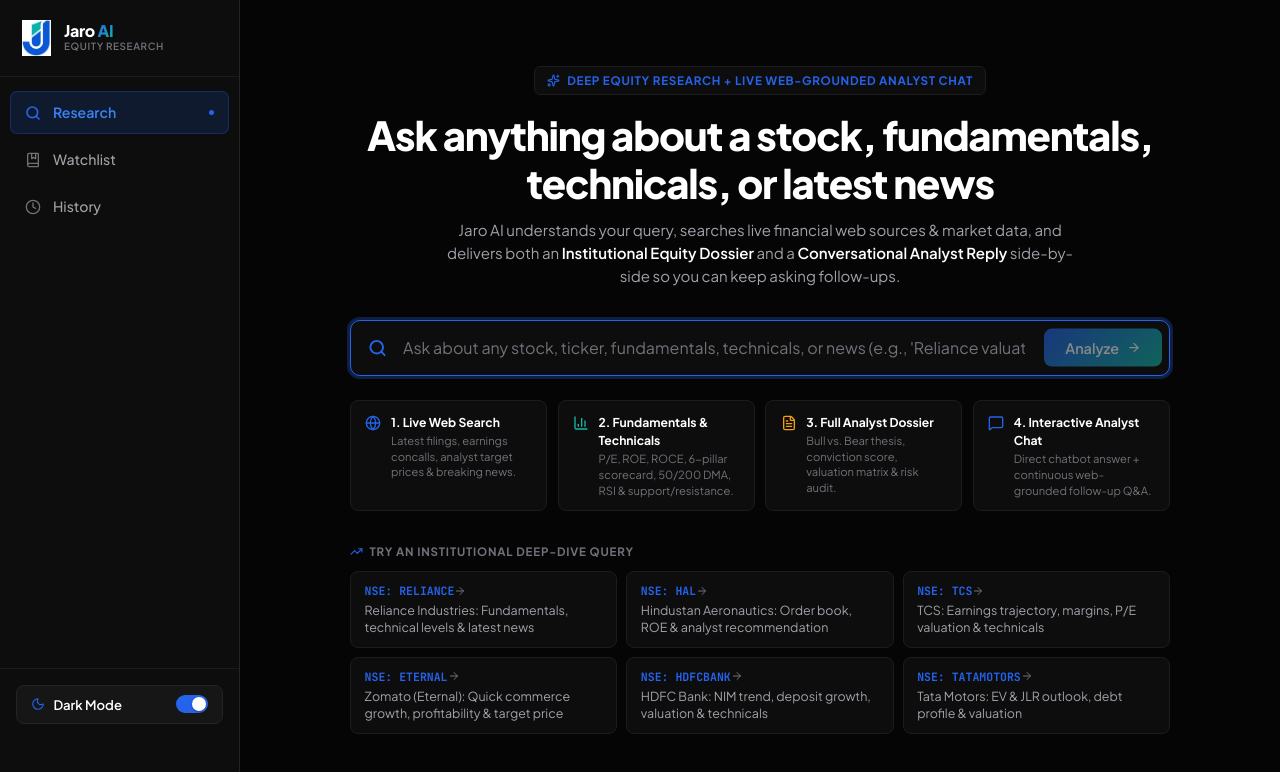
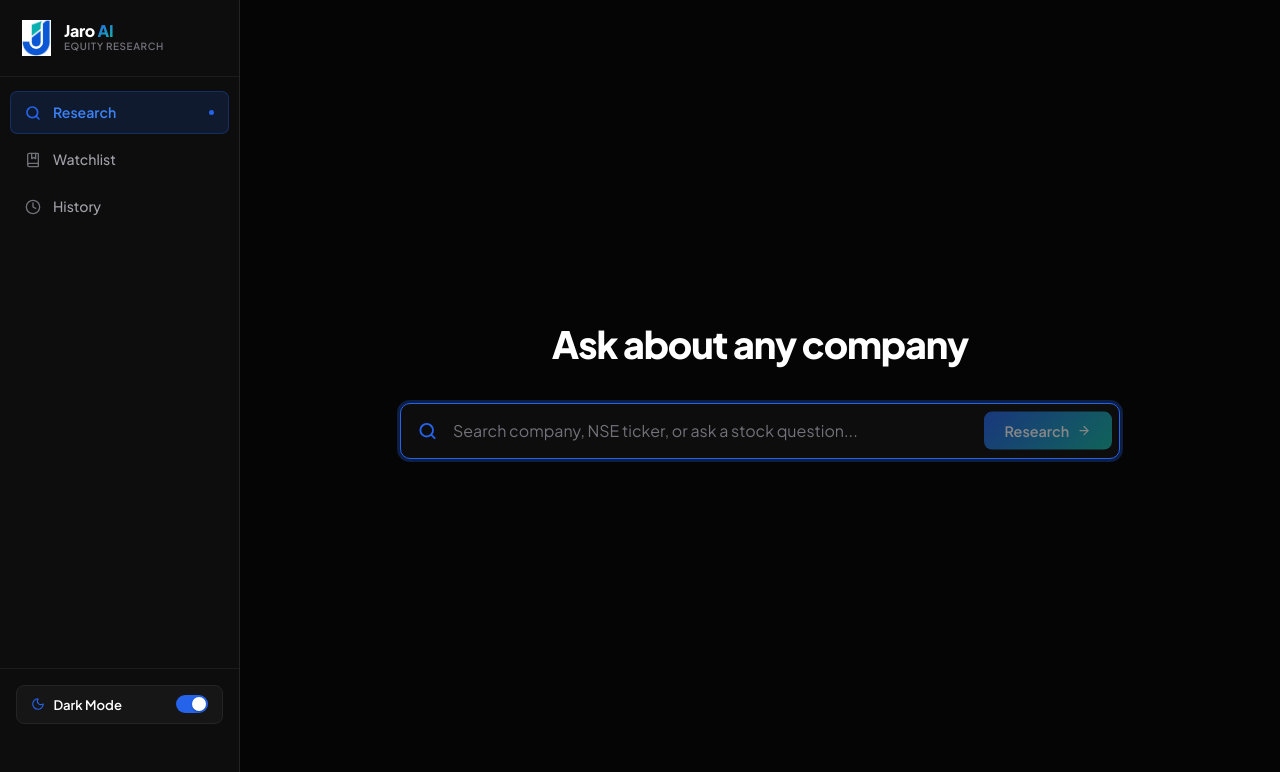
Before and after one commit to Dharma222004/Jaro-AI, a Next.js app: page /dashboard in a window 1280 px wide. Shown: the top 772 px of the page. Built offline with nearby package versions, Linux system fonts and the light colour scheme; no server answers.

Commit message:
refactor(dashboard): simplify research stage labels and UI
Update stage descriptions for clarity and remove redundant analyst query components to streamline the dashboard interface.

```diff
--- a/app/dashboard/page.tsx
+++ b/app/dashboard/page.tsx
@@ -1,17 +1,7 @@
 'use client';
 
 import { useState, useRef, useCallback } from 'react';
-import {
-  Search,
-  ArrowRight,
-  ShieldAlert,
-  Globe,
-  BarChart3,
-  MessageSquare,
-  FileText,
-  Sparkles,
-  TrendingUp,
-} from 'lucide-react';
+import { Search, ArrowRight, ShieldAlert } from 'lucide-react';
 import type { CompanyCandidate } from '@/types/company';
 import type { ResearchReport, ResearchSourceMeta } from '@/types/research';
 import { ResearchProgress } from '@/components/research/ResearchProgress';
@@ -33,45 +23,12 @@ export interface StageItem {
 }
 
 const INITIAL_STAGES: StageItem[] = [
-  { id: 'company_id', label: 'Query intent & NSE/BSE entity resolution', status: 'pending' },
-  { id: 'web_research', label: 'Live web search & multi-source news collection', status: 'pending' },
-  { id: 'metric_extraction', label: 'Financial statements, valuation & technical extraction', status: 'pending' },
+  { id: 'company_id', label: 'Company identification & NSE/BSE resolution', status: 'pending' },
+  { id: 'web_research', label: 'Multi-source research collection', status: 'pending' },
+  { id: 'metric_extraction', label: 'Financial statements & ratio extraction', status: 'pending' },
   { id: 'validation', label: 'Cross-source validation & conflict audit', status: 'pending' },
-  { id: 'ai_analysis', label: 'Synthesizing Institutional Report & Analyst Chat Briefing', status: 'pending' },
-  { id: 'report_validation', label: 'Finalizing 6-pillar scorecard & grounded citations', status: 'pending' },
-];
-
-const QUICK_ANALYST_QUERIES = [
-  {
-    ticker: 'RELIANCE',
-    label: 'Reliance Industries: Fundamentals, technical levels & latest news',
-    query: 'Analyze Reliance Industries fundamentals, valuation, technical support/resistance and latest news',
-  },
-  {
-    ticker: 'HAL',
-    label: 'Hindustan Aeronautics: Order book, ROE & analyst recommendation',
-    query: 'Deep research on Hindustan Aeronautics (HAL) defense order book, fundamentals, technicals and recommendation',
-  },
-  {
-    ticker: 'TCS',
-    label: 'TCS: Earnings trajectory, margins, P/E valuation & technicals',
-    query: 'TCS latest quarterly performance, operating margins, valuation ratios and technical outlook',
-  },
-  {
-    ticker: 'ETERNAL',
-    label: 'Zomato (Eternal): Quick commerce growth, profitability & target price',
-    query: 'Zomato Blinkit growth, fundamental valuation, latest analyst target price and technical structure',
-  },
-  {
-    ticker: 'HDFCBANK',
-    label: 'HDFC Bank: NIM trend, deposit growth, valuation & technicals',
-    query: 'HDFC Bank fundamental analysis, NIM and credit growth, valuation vs historical average and technical levels',
-  },
-  {
-    ticker: 'TATAMOTORS',
-    label: 'Tata Motors: EV & JLR outlook, debt profile & valuation',
-    query: 'Tata Motors JLR and EV fundamentals, free cash flow, debt reduction and technical momentum',
-  },
+  { id: 'ai_analysis', label: 'Jaro AI is Analyzing & Synthesizing Financials', status: 'pending' },
+  { id: 'report_validation', label: 'Report finalization & quality verification', status: 'pending' },
 ];
 
 export default function DashboardPage() {
@@ -303,72 +260,28 @@ export default function DashboardPage() {
     );
   }
 
+  // Minimalistic Research Terminal View
   return (
     <div style={{ flex: 1, display: 'flex', flexDirection: 'column', minHeight: '100%' }}>
-      <div
-        className="page-container"
-        style={{
-          flex: 1,
-          display: 'flex',
-          flexDirection: 'column',
-          justifyContent: 'center',
-          paddingTop: '2.5rem',
-          paddingBottom: '2.5rem',
-        }}
-      >
-        <div style={{ maxWidth: '820px', margin: '0 auto', width: '100%' }}>
-          {/* Header */}
-          <div style={{ textAlign: 'center', marginBottom: '2rem' }}>
-            <div
-              style={{
-                display: 'inline-flex',
-                alignItems: 'center',
-                gap: '0.45rem',
-                padding: '0.3rem 0.75rem',
-                borderRadius: '6px',
-                background: 'var(--bg-surface)',
-                border: '1px solid var(--border-subtle)',
-                fontSize: '0.73rem',
-                fontWeight: 700,
-                color: 'var(--accent)',
-                textTransform: 'uppercase',
-                letterSpacing: '0.06em',
-                marginBottom: '1rem',
-              }}
-            >
-              <Sparkles size={13} />
-              <span>Deep Equity Research + Live Web-Grounded Analyst Chat</span>
-            </div>
-
+      <div className="page-container" style={{ flex: 1, display: 'flex', flexDirection: 'column', justifyContent: 'center' }}>
+        <div style={{ maxWidth: '720px', margin: '0 auto', width: '100%' }}>
+          {/* Minimalist Header */}
+          <div style={{ textAlign: 'center', marginBottom: '2.25rem' }}>
             <h1
               style={{
-                fontSize: 'clamp(1.75rem, 4vw, 2.5rem)',
+                fontSize: 'clamp(1.75rem, 4vw, 2.35rem)',
                 fontWeight: 800,
                 letterSpacing: '-0.03em',
                 color: 'var(--text-primary)',
-                lineHeight: 1.18,
-                marginBottom: '0.75rem',
+                lineHeight: 1.2,
               }}
             >
-              Ask anything about a stock, fundamentals, technicals, or latest news
+              Ask about any company
             </h1>
-            <p
-              style={{
-                fontSize: '0.94rem',
-                color: 'var(--text-secondary)',
-                maxWidth: '640px',
-                margin: '0 auto',
-                lineHeight: 1.55,
-              }}
-            >
-              Jaro AI understands your query, searches live financial web sources &amp; market data, and delivers both an{' '}
-              <strong style={{ color: 'var(--text-primary)', fontWeight: 600 }}>Institutional Equity Dossier</strong> and a{' '}
-              <strong style={{ color: 'var(--text-primary)', fontWeight: 600 }}>Conversational Analyst Reply</strong> side-by-side so you can keep asking follow-ups.
-            </p>
           </div>
 
-          {/* Search Bar */}
-          <div className="search-wrapper" style={{ marginBottom: '1.5rem' }}>
+          {/* Clean Search Bar */}
+          <div className="search-wrapper">
             <div className="search-icon-pos">
               <Search size={19} strokeWidth={2.4} />
             </div>
@@ -378,7 +291,7 @@ export default function DashboardPage() {
               value={query}
               onChange={(e) => setQuery(e.target.value)}
               onKeyDown={handleKeyDown}
-              placeholder="Ask about any stock, ticker, fundamentals, technicals, or news (e.g., 'Reliance valuation & latest news')..."
+              placeholder="Search company, NSE ticker, or ask a stock question..."
               className="search-input-field"
               autoFocus
             />
@@ -388,177 +301,9 @@ export default function DashboardPage() {
                 disabled={!query.trim()}
                 className="btn-gradient"
               >
-                <span>Analyze</span>
+                <span>Research</span>
                 <ArrowRight size={14} />
               </button>
-            </div>
-          </div>
-
-          {/* Pipeline Workflow Strip */}
-          <div
-            style={{
-              display: 'grid',
-              gridTemplateColumns: 'repeat(auto-fit, minmax(175px, 1fr))',
-              gap: '0.65rem',
-              marginBottom: '2rem',
-            }}
-          >
-            <div
-              style={{
-                padding: '0.75rem 0.9rem',
-                borderRadius: '8px',
-                background: 'var(--bg-surface)',
-                border: '1px solid var(--border-subtle)',
-                display: 'flex',
-                alignItems: 'flex-start',
-                gap: '0.6rem',
-              }}
-            >
-              <Globe size={16} style={{ color: 'var(--accent)', flexShrink: 0, marginTop: '2px' }} />
-              <div>
-                <div style={{ fontSize: '0.76rem', fontWeight: 700, color: 'var(--text-primary)' }}>
-                  1. Live Web Search
-                </div>
-                <div style={{ fontSize: '0.7rem', color: 'var(--text-muted)', lineHeight: 1.4, marginTop: '2px' }}>
-                  Latest filings, earnings concalls, analyst target prices &amp; breaking news.
-                </div>
-              </div>
-            </div>
-
-            <div
-              style={{
-                padding: '0.75rem 0.9rem',
-                borderRadius: '8px',
-                background: 'var(--bg-surface)',
-                border: '1px solid var(--border-subtle)',
-                display: 'flex',
-                alignItems: 'flex-start',
-                gap: '0.6rem',
-              }}
-            >
-              <BarChart3 size={16} style={{ color: 'var(--positive)', flexShrink: 0, marginTop: '2px' }} />
-              <div>
-                <div style={{ fontSize: '0.76rem', fontWeight: 700, color: 'var(--text-primary)' }}>
-                  2. Fundamentals &amp; Technicals
-                </div>
-                <div style={{ fontSize: '0.7rem', color: 'var(--text-muted)', lineHeight: 1.4, marginTop: '2px' }}>
-                  P/E, ROE, ROCE, 6-pillar scorecard, 50/200 DMA, RSI &amp; support/resistance.
-                </div>
-              </div>
-            </div>
-
-            <div
-              style={{
-                padding: '0.75rem 0.9rem',
-                borderRadius: '8px',
-                background: 'var(--bg-surface)',
-                border: '1px solid var(--border-subtle)',
-                display: 'flex',
-                alignItems: 'flex-start',
-                gap: '0.6rem',
-              }}
-            >
-              <FileText size={16} style={{ color: 'var(--warning)', flexShrink: 0, marginTop: '2px' }} />
-              <div>
-                <div style={{ fontSize: '0.76rem', fontWeight: 700, color: 'var(--text-primary)' }}>
-                  3. Full Analyst Dossier
-                </div>
-                <div style={{ fontSize: '0.7rem', color: 'var(--text-muted)', lineHeight: 1.4, marginTop: '2px' }}>
-                  Bull vs. Bear thesis, conviction score, valuation matrix &amp; risk audit.
-                </div>
-              </div>
-            </div>
-
-            <div
-              style={{
-                padding: '0.75rem 0.9rem',
-                borderRadius: '8px',
-                background: 'var(--bg-surface)',
-                border: '1px solid var(--border-subtle)',
-                display: 'flex',
-                alignItems: 'flex-start',
-                gap: '0.6rem',
-              }}
-            >
-              <MessageSquare size={16} style={{ color: 'var(--accent)', flexShrink: 0, marginTop: '2px' }} />
-              <div>
-                <div style={{ fontSize: '0.76rem', fontWeight: 700, color: 'var(--text-primary)' }}>
-                  4. Interactive Analyst Chat
-                </div>
-                <div style={{ fontSize: '0.7rem', color: 'var(--text-muted)', lineHeight: 1.4, marginTop: '2px' }}>
-                  Direct chatbot answer + continuous web-grounded follow-up Q&amp;A.
-                </div>
-              </div>
-            </div>
-          </div>
-
-          {/* Quick-Start Institutional Queries */}
-          <div>
-            <div
-              style={{
-                fontSize: '0.72rem',
-                fontWeight: 700,
-                textTransform: 'uppercase',
-                letterSpacing: '0.07em',
-                color: 'var(--text-muted)',
-                marginBottom: '0.65rem',
-                display: 'flex',
-                alignItems: 'center',
-                gap: '0.4rem',
-              }}
-            >
-              <TrendingUp size={13} style={{ color: 'var(--accent)' }} />
-              <span>Try an Institutional Deep-Dive Query</span>
-            </div>
-
-            <div
-              style={{
-                display: 'grid',
-                gridTemplateColumns: 'repeat(auto-fill, minmax(250px, 1fr))',
-                gap: '0.55rem',
-              }}
-            >
-              {QUICK_ANALYST_QUERIES.map((item) => (
-                <button
-                  key={item.ticker}
-                  onClick={() => runResearch(item.query)}
-                  style={{
-                    textAlign: 'left',
-                    padding: '0.7rem 0.85rem',
-                    borderRadius: '8px',
-                    background: 'var(--bg-surface)',
-                    border: '1px solid var(--border-subtle)',
-                    cursor: 'pointer',
-                    transition: 'border-color 0.15s ease, background 0.15s ease',
-                    display: 'flex',
-                    flexDirection: 'column',
-                    gap: '0.25rem',
-                  }}
-                >
-                  <div style={{ display: 'flex', alignItems: 'center', justifyContent: 'space-between' }}>
-                    <span
-                      style={{
-                        fontFamily: 'var(--font-mono)',
-                        fontSize: '0.72rem',
-                        fontWeight: 700,
-                        color: 'var(--accent)',
-                      }}
-                    >
-                      NSE: {item.ticker}
-                    </span>
-                    <ArrowRight size={12} style={{ color: 'var(--text-muted)' }} />
-                  </div>
-                  <span
-                    style={{
-                      fontSize: '0.78rem',
-                      color: 'var(--text-secondary)',
-                      lineHeight: 1.35,
-                    }}
-                  >
-                    {item.label}
-                  </span>
-                </button>
-              ))}
             </div>
           </div>
         </div>
```
Also changed, not shown: public/assets/aistudio/image_b6842099.png (added), public/assets/aistudio/image_e63b9bd8.png (added).
